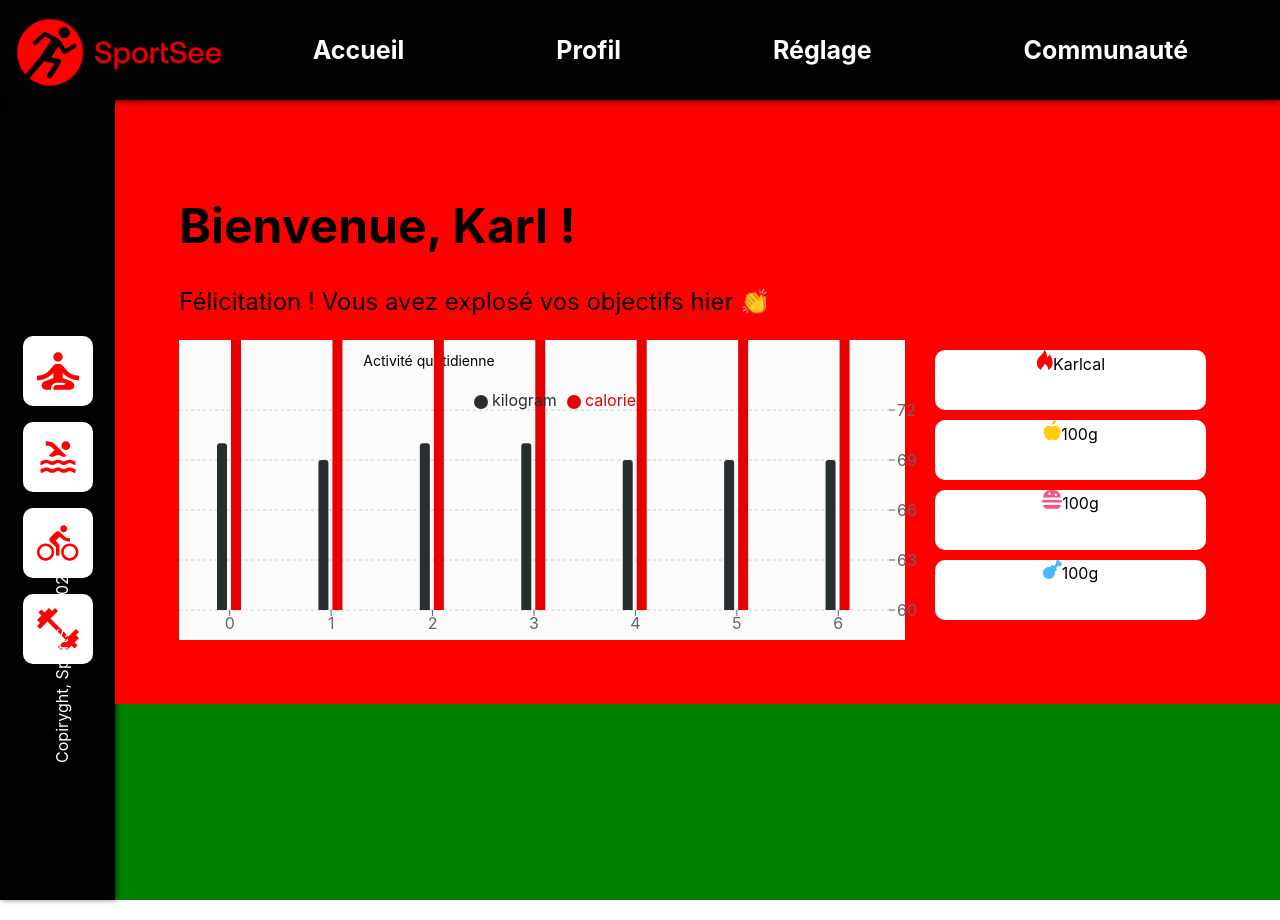
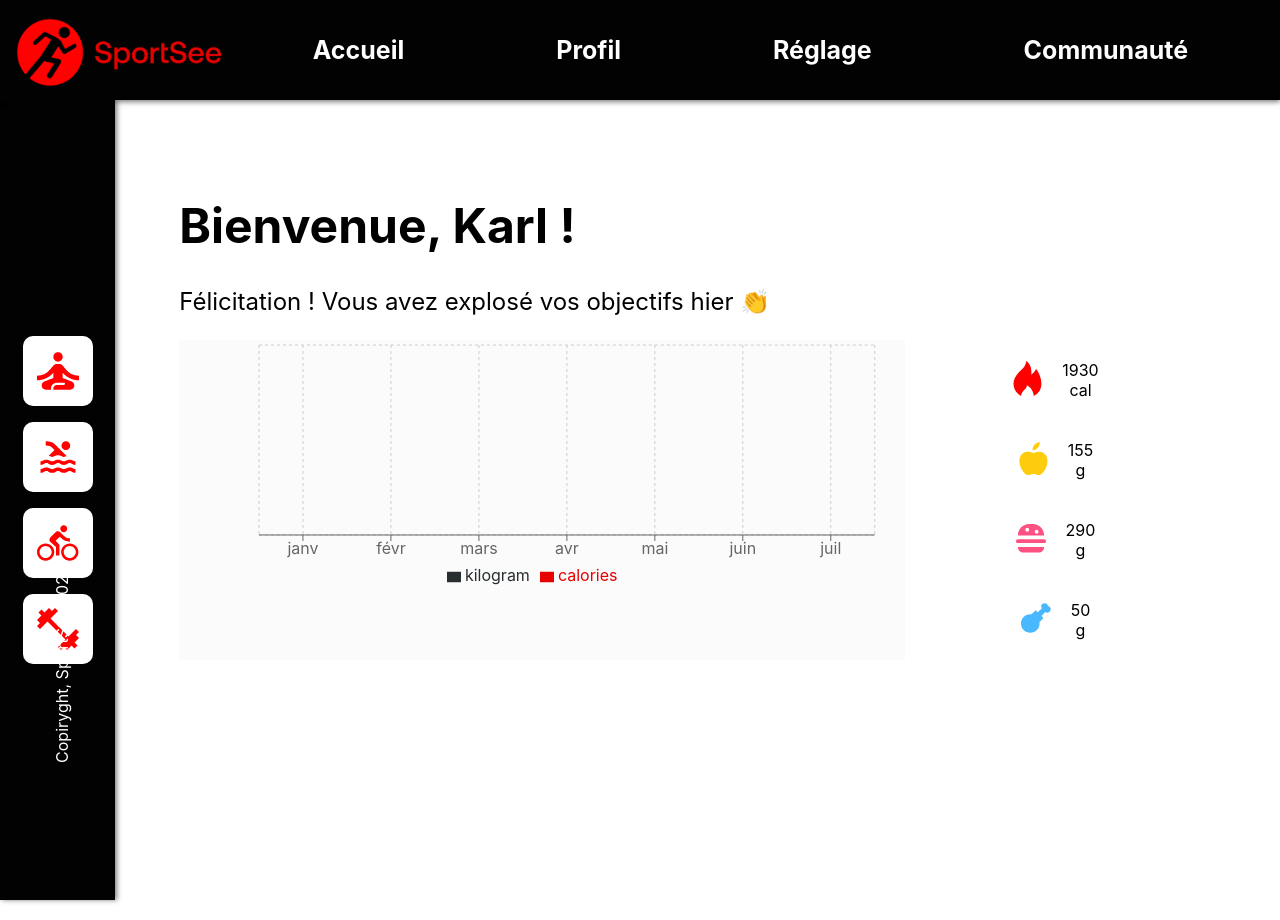
Before and after one commit to Chardema/p12, a React (Create React App) app: page / in a window 1280 px wide. Built offline with nearby package versions, Linux system fonts and the light colour scheme.

Commit message:
Création de components

```diff
--- a/src/components/Dashboard/Dashboard.js
+++ b/src/components/Dashboard/Dashboard.js
@@ -9,24 +9,14 @@ import lipid from './../../img/lipid.svg';
 import protein from './../../img/protein.svg';
 import {USER_AVERAGE_SESSIONS} from './../../api/data.js';
 import {USER_PERFORMANCE} from './../../api/data.js';
-import { BarChart,Bar, LineChart, Line, XAxis, YAxis, CartesianGrid, Tooltip, Legend } from 'recharts';
+import { BarChart,Bar, LineChart, Line, AreaChart, Area, XAxis, YAxis, CartesianGrid, Tooltip, Legend } from 'recharts';
+import Simplebarcharts from "../Simplebarcharts/Simplebarcharts";
 
 
 
 const Dashboard = () => {
     const [user, setUser] = useState({});
     console.log(USER_ACTIVITY[0].sessions); // Affiche les données de l'utilisateur
-
-    function BarChartLegend() {
-        return (
-            <div>
-                <div className={styles.data1} style={{ backgroundColor: "#282D30", height: "10px", width: "10px", display: "inline-block", marginRight: "5px" }}></div>
-                <span style={{ marginRight: "20px" }}>Kilogrammes</span>
-                <div style={{ backgroundColor: "#E60000", height: "10px", width: "10px", display: "inline-block", marginRight: "5px" }}></div>
-                <span>Calories brûlées</span>
-            </div>
-        );
-    }
 
 
     return (
@@ -37,32 +27,60 @@ const Dashboard = () => {
             </div>
             <div className={styles.container}>
             <div className={styles.dashboard__firstgraph}>
-                    <BarChart width={800} height={300} data={USER_ACTIVITY[1].sessions}  margin={{
-                        top: 50,
-                        right: 30,
-                        left: 0,
-                        bottom: 0,
-                    }}>
+                <Simplebarcharts />
+            </div>
+                <div className={styles.nutrition}>
+                    <NutritionData icon={caloriesIcon} value={USER_MAIN_DATA[0].keyData.calorieCount} unit="cal"
+                    />
+                    <NutritionData icon={carbohydrate} value={USER_MAIN_DATA[0].keyData.proteinCount} unit="g"
+                    />
+                    <NutritionData icon={lipid} value={USER_MAIN_DATA[0].keyData.carbohydrateCount} unit="g" />
+
+                    <NutritionData icon={protein} value={USER_MAIN_DATA[0].keyData.lipidCount} unit="g" />
+                </div>
+            </div>
+            <div className={styles.dashboard__secondcontainer}>
+                <div className={styles.dashboard__allgraph}>
+            <div className={styles.dashboard__secondgraph}>
+                <AreaChart>
+                    <text x={500 / 2} y={20} fill="black" textAnchor="middle" dominantBaseline="central">
+                        <tspan fontSize="14">Zone de l'area chart</tspan>
+                    </text>
+                    <CartesianGrid strokeDasharray="3 3" horizontal={true} vertical={false}/>
+                    <XAxis axisLine={false}/>
+                    <YAxis dataKey="caloriesBurned" orientation={"right"} domain={[60,"auto"]} axisLine={false}/>
+                    <Tooltip />
+                    <Legend verticalAlign="top" iconType={"circle"}/>
+                    <Area dataKey="caloriesBurned" fill="#8884d8" stroke="#8884d8" />
+                </AreaChart>
+            </div>
+                <div className={styles.dashboard__thirdgraph}>
+                    <AreaChart>
                         <text x={500 / 2} y={20} fill="black" textAnchor="middle" dominantBaseline="central">
-                            <tspan fontSize="14">Activité quotidienne </tspan>
+                            <tspan fontSize="14">Zone de l'area chart</tspan>
                         </text>
                         <CartesianGrid strokeDasharray="3 3" horizontal={true} vertical={false}/>
                         <XAxis axisLine={false}/>
-                        <YAxis  dataKey="kilogram"  orientation={"right"} domain={[60,"auto"]} axisLine={false}/>
+                        <YAxis dataKey="caloriesBurned" orientation={"right"} domain={[60,"auto"]} axisLine={false}/>
                         <Tooltip />
                         <Legend verticalAlign="top" iconType={"circle"}/>
-                        <Bar dataKey="kilogram" fill="#282D30" radius={[3, 3, 0, 0]} barSize={10} />
-                        <Bar dataKey="calories" fill="#E60000" radius={[3, 3, 0, 0]} barSize={10} />
-                    </BarChart>
-            </div>
-                <div className={styles.nutrition}>
-                    <NutritionData icon={caloriesIcon} value={USER_MAIN_DATA[0].userInfos.firstName} unit="cal"
-                    />
-                    <NutritionData icon={carbohydrate} value="100" unit="g"
-                    />
-                    <NutritionData icon={lipid} value="100" unit="g" />
-
-                    <NutritionData icon={protein} value="100" unit="g" />
+                        <Area dataKey="caloriesBurned" fill="#8884d8" stroke="#8884d8" />
+                    </AreaChart>
+                </div>
+                <div className={styles.dashboard__lastgraph}>
+                    <AreaChart
+>
+                        <text x={500 / 2} y={20} fill="black" textAnchor="middle" dominantBaseline="central">
+                            <tspan fontSize="14">Zone de l'area chart</tspan>
+                        </text>
+                        <CartesianGrid strokeDasharray="3 3" horizontal={true} vertical={false}/>
+                        <XAxis axisLine={false}/>
+                        <YAxis dataKey="caloriesBurned" orientation={"right"} domain={[60,"auto"]} axisLine={false}/>
+                        <Tooltip />
+                        <Legend verticalAlign="top" iconType={"circle"}/>
+                        <Area dataKey="caloriesBurned" fill="#8884d8" stroke="#8884d8" />
+                    </AreaChart>
+                </div>
                 </div>
             </div>
         </div>
--- a/src/components/Dashboard/Dashboard.module.scss
+++ b/src/components/Dashboard/Dashboard.module.scss
@@ -4,7 +4,6 @@
 .dashboard {
   width: 90%;
   height: 100%;
-  background-color: red;
   margin: 0;
   padding: 5%;
   .container {
@@ -19,7 +18,6 @@
   &__firstgraph {
     background-color: #FBFBFB;
     width: 70%;
-    margin-right: 20px;
 
     .graph__title {
       text-align: left;
@@ -30,5 +28,25 @@
   }
   .nutrition {
     width: 30%;
+    display: flex;
+    flex-direction: column;
+    align-items: center;
+  }
+
+  &__secondcontainer {
+    margin-top: 20px;
+    width: 70%;
+    .dashboard__allgraph {
+      width: 70%;
+      margin: 0 auto; /* Pour centrer le conteneur */
+      display: flex; /* Pour que les trois graphiques occupent la même taille */
+      justify-content: space-between; /* Pour ajouter de l'espace entre les graphiques */
+    }
+
+    .dashboard__secondgraph,
+    .dashboard__thirdgraph,
+    .dashboard__lastgraph {
+      flex: 1; /* Pour que les trois graphiques occupent la même taille */
+    }
   }
 }
--- a/src/components/NutritionData/NutritionData.js
+++ b/src/components/NutritionData/NutritionData.js
@@ -5,10 +5,12 @@ function NutritionData(props) {
     return (
         <div className={styles.data}>
       <span>
-        <img src={props.icon} alt="icon" />
+        <img  className={styles.icon} src={props.icon} alt="icon" />
       </span>
+            <div className={styles.infos}>
             <span>{props.value}</span>
             <span>{props.unit}</span>
+            </div>
         </div>
     );
 }
--- a/src/components/NutritionData/NutritionData.module.scss
+++ b/src/components/NutritionData/NutritionData.module.scss
@@ -1,6 +1,19 @@
 .data {
+  display: flex;
+  align-items: center;
+  justify-content: center;
   background-color: white;
-  height: 20%;
+  height: 30%;
+  width: 50%;
   margin: 10px;
   border-radius: 10px;
+  .icon {
+    width: 30px;
+    margin-right: 10px;
+  }
+  .infos {
+    display: flex;
+    margin: 10px;
+    flex-direction: column;
+  }
 }
--- /dev/null
+++ b/src/components/Simplebarcharts/Simplebarcharts.js
@@ -0,0 +1,45 @@
+import React from "react";
+import {
+    BarChart,
+    Bar,
+    XAxis,
+    YAxis,
+    CartesianGrid,
+    Legend,
+    ResponsiveContainer,
+} from "recharts";
+
+const data = [
+    { name: "janv", kg: 50, kcal: 3000 },
+    { name: "févr", kg: 52, kcal: 2800 },
+    { name: "mars", kg: 49, kcal: 3200 },
+    { name: "avr", kg: 51, kcal: 2900 },
+    { name: "mai", kg: 48, kcal: 3400 },
+    { name: "juin", kg: 50, kcal: 3100 },
+    { name: "juil", kg: 51, kcal: 3000 },
+];
+
+const SimpleBarChart = () => {
+    return (
+        <ResponsiveContainer width="100%" height={250}>
+            <BarChart
+                data={data}
+                margin={{
+                    top: 5,
+                    right: 30,
+                    left: 20,
+                    bottom: 5,
+                }}
+            >
+                <CartesianGrid strokeDasharray="3 3" />
+                <XAxis dataKey="name" />
+                <YAxis />
+                <Legend />
+                <Bar dataKey="kilogram" fill="#282D30" radius={[3, 3, 0, 0]} barSize={10} />
+                <Bar dataKey="calories" fill="#E60000" radius={[3, 3, 0, 0]} barSize={10} />
+            </BarChart>
+        </ResponsiveContainer>
+    );
+};
+
+export default SimpleBarChart;
--- a/src/layout/Layout.module.scss
+++ b/src/layout/Layout.module.scss
@@ -1,5 +1,4 @@
 .container {
-  background-color: green;
   max-width: 1920px;
   min-width: 720px;
   display: flex;
```
Also changed, not shown: src/components/Simplebarcharts/Simplebarcharts.module.scss (added).
